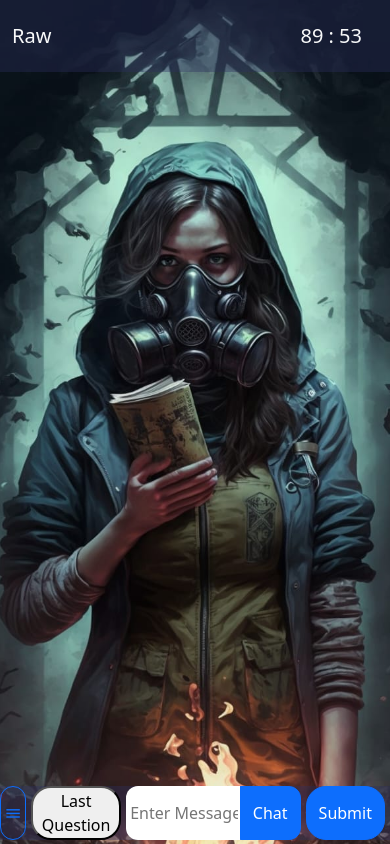
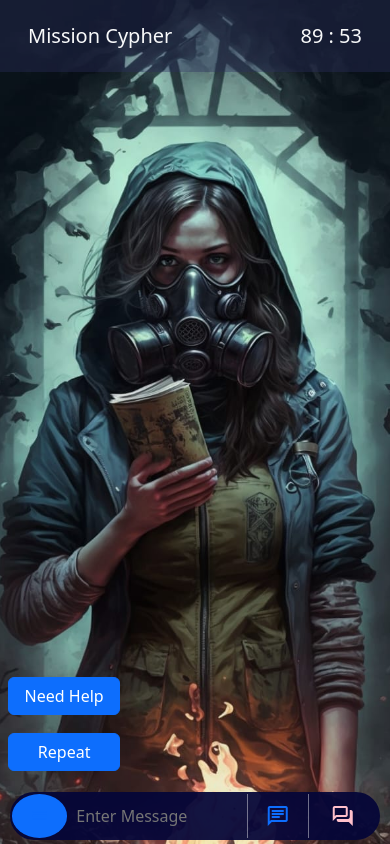
Before and after one commit to dirghayu101/cypher-event, a website: page public/html/chat.html in a window 390 px wide. Both pictures are taken after a click on the button "menu". Drawn offline with nearby package versions, Linux system fonts and the light colour scheme; no server answers; files whose address does not match are found by name.

Commit message:
css done

```diff
--- a/public/html/chat.html
+++ b/public/html/chat.html
@@ -12,6 +12,7 @@
     <link rel="stylesheet" href="../styles/chatpage/chat.css">
     <link rel="stylesheet"
         href="https://fonts.googleapis.com/css2?family=Material+Symbols+Outlined:opsz,wght,FILL,GRAD@48,400,0,0" />
+        <link rel="stylesheet" href="https://fonts.googleapis.com/css2?family=Material+Symbols+Outlined:opsz,wght,FILL,GRAD@20..48,100..700,0..1,-50..200" />
 </head>
 
 <body>
@@ -19,23 +20,33 @@
         <!-- As a link -->
         <nav class="navbar p-0 w-100 container-fluid">
             <div class="container-fluid dflex justify-content-between py-3 ">
-                <p class="navbar-brand  teamName text-light">Raw</p>
+                <p class="navbar-brand  teamName text-light">Mission Cypher</p>
 
-                <p class="navbar-brand text-light " id="timer"> <span id="min">90</span> : <span id="seconds">00</span>
+                <p class="navbar-brand text-light " id="timer"> <span id="min">90</span> : <span id="seconds"><span id="justZero">0</span>00</span>
                 </p>
 
             </div>
         </nav>
         <div class="container-fluid w-100 h-80 p-0 d-flex flex-column messageContainer">
         </div>
+        <div class="container menueOptions">
+            <button id="contactUs" class="btn btn-primary">Need Help</button>
+            <button id="lastQuestion" class="btn btn-primary">Repeat</button>
+        </div>
         <div class="container-fluid messageBar ">
-            <button type="button" class="btn btn-outline-primary menue "> <span class="material-symbols-outlined ">
+
+            <button type="button" class="menue" id="menue"> <span class="material-symbols-outlined ">
                     menu
-                <button id="lastQuestion">Last Question</button>
+
+                </span>
+            </button>
+            <input id="msg" type="text" placeholder="Enter Message" required autocomplete="off">
+            <button type="button" class="btn btn-primary" id="chat"><span class="material-symbols-outlined">
+                chat
                 </span></button>
-            <input id="msg" type="text" placeholder="Enter Message" required autocomplete="off">
-            <button type="button" class="btn btn-primary" id="chat">Chat</button>
-            <button type="button" id="serverSend" class="btn btn-primary">Submit</button>
+            <button type="button" id="serverSend" class="btn btn-primary"><span class="material-symbols-outlined">
+                forum
+                </span></button>
 
         </div>
 
--- a/public/scripts/chat.js
+++ b/public/scripts/chat.js
@@ -1,13 +1,17 @@
 
-
+const menue = document.querySelectorAll(".menue")
 const seconds = document.querySelector("#seconds")
 const min = document.querySelector("#min")
+const zero = document.querySelector("#justZero")
 var minutes = 89;
+
 var secon = 60;
 min.innerText=minutes
 
+
 let x = document.cookie;
 function countdown() {
+
  secon--;
     if(secon==0){
         minutes--
@@ -15,9 +19,32 @@ function countdown() {
         secon=60;
     }
 
-  seconds.innerText = secon;
+    if(secon<10){
+      seconds.innerText = `0${secon}`;
+
+    }
+    else{
+      // zero.style.display="none"
+
+      seconds.innerText = secon;
+
+    }
+
+
 
 
 
 }
 var intervalId = setInterval(countdown, 1000);
+var called = true
+menue[0].addEventListener("click",()=>{
+  if(called){
+    document.querySelector('.menueOptions').style.display="flex"
+  document.querySelector('.menueOptions').classList.add('show');
+}
+  else{
+    // document.querySelector('.menueOptions').style.display="none"
+    document.querySelector('.menueOptions').classList.remove('show')
+  }
+  called=!called
+})
--- a/public/scripts/intro.js
+++ b/public/scripts/intro.js
@@ -1,5 +1,6 @@
 const video = document.getElementById("introVideo")
 const vd = document.getElementsByClassName("vd")
+const ins = document.getElementsByClassName("instructionContainer")
 const nextbtn = document.querySelectorAll(".gameStartBtn")
 const playBtn = document.querySelectorAll(".vd span")
 
@@ -18,8 +19,8 @@ vd[0].addEventListener('click',()=>{
 video.addEventListener("ended",()=>{
     console.log("ended")
 vd[0].style.display="none";
-video.style.height="0px";
-video.style.width="0px";
+ins[0].style.display="flex"
+
 nextbtn[0].style.display="flex"
 
 })
--- a/public/styles/chatpage/chat.css
+++ b/public/styles/chatpage/chat.css
@@ -8,8 +8,37 @@ p {
 .teamName {
   font-size: 20px;
 }
+.menueOptions{
+  display: flex;
+  position: absolute;
+  flex-direction: column;
+  justify-content: space-around;
+  align-items: start;
+  bottom: 0%;
+  margin-bottom: 4rem;
+  margin-left: -7rem;
+  max-width: 30%;
+  height: 7rem;
+  /* left: ; */
+  transition: transform 0.5s ease-in-out;
+  transform: translateX(-8rem);
+
+}
+.menueOptions button{
+  width: 7rem;
+}
+#justZero{
+  display: none;
+
+}
+.menueOptions.show {
+  display: flex;
+  transition: transform 0.5s ease-in-out;
+  transform: translateX(9rem);
+}
 body {
   background-image: url("/user/images/DesktopWallpaper.jpeg");
+  background-image: url("../../assets/images/DesktopWallpaper.jpeg");
   background-position: center;
   background-size: cover;
   background-repeat: no-repeat;
@@ -98,10 +127,13 @@ body {
 .messageBar {
   display: flex;
   flex-direction: row;
+  background-color: #050638ef;
+  height: fit-content;
+  width: 95%;
+  border-radius: 1rem;
   padding: 0.5%;
-  width: 100%;
   justify-content: space-around;
-  background-color: #2c2e615e;
+  margin-bottom:0.5rem;
 }
 
 .messageBar > input {
@@ -109,11 +141,20 @@ body {
   outline:none;
   border: none;
   border-radius: 12px;
+  padding-left: 2%;
+  background-color: transparent;
+  color: white;
 }
 .messageBar button {
   margin: 0% .5%;
   flex-grow: 1;
   border-radius: 12px;
+  background-color: transparent;
+  border: none;
+  border-radius: 0px;
+  display: flex;
+  justify-content: center;
+  align-items: center;
 }
 .navbar {
   background-color: #2c2e615e;
@@ -122,12 +163,41 @@ body {
 .highlight-refer {
   border: 3px solid red;
 }
+#serverSend{
+  border-left:0.5px solid white;
+}
+#serverSend span{
+  color: pink;
+
+
+}
+#chat{
+  border-left: 0.5px solid  white;
+
+}
+#chat span{
+  color: #0d6efd;
+
+}
+#menue{
+  border-right: 0.5px solid white;
+}
+#menue span{
+  font-size: 2rem;
+  color: #0d6efd;
+
+
+}
 
 @media only screen and (max-width: 600px) {
+  .messageBar > button {
+    border-radius: 0;
+  }
   body {
     background-image: url("/user/images/mobileWallpaper.jpeg");
+    background-image: url("../../assets/images/mobileWallpaper.jpeg");
     height: 100%;
-    min-height: -webkit-fill-available;
+    min-height:env(safe-area-inset-top);;
     background-size: fill;
     width: 100vw;
     overflow: hidden;
@@ -137,43 +207,125 @@ body {
     overflow-y: scroll;
   }
   .messageBar {
-    background-color: #2c2e615e;
-    padding: 0%;
+    /* background-color: #464bc95e; */
+    background-color: #050638ef;
+    /* padding: 1.5%; */
+    height: 3.5rem;
     display: flex;
     flex-direction: row;
     justify-content: flex-start;
     margin-bottom: 1%;
+    width: 95%;
+    border-radius: 3rem;
   }
   .messageBar > input {
+    background-color: transparent;
+
     width: 40%;
     flex-grow: 5;
-    border-radius: 12px;
+    /* border-radius: 12px; */
     border: none;
     border-radius: 12px 0px 0px 12px;
-    padding-left: 1%;
+    padding-left: 2%;
+    color: white;
   }
   #chat{
     border-radius: 0px 12px 12px 0px;
   }
 
   .messageBar > button {
+    background: rgba(255, 255, 255, 0.175);
+    background-color: transparent;
+    /* border: none; */
     /* width: 5%; */
-    margin: 0% 5px;
+    /* margin: 0% 5px; */
     flex-grow: 7;
-    border-radius: 20px;
+    /* border-radius: 0px; */
     margin-left: 0%;
+    display: flex;
+    flex-direction: column;
+    justify-content: center;
+    align-items: center;
+
+  }
+  .messageBar > button>span{
+    color:white
   }
   .messageContainer::-webkit-scrollbar {
     display: none;
   }
-  .menue{
-    width: 2%;
+
+  #menue span{
+    font-size: 1.2rem
+  }
+  .menueOptions{
+    display: flex;
+    position: absolute;
+    flex-direction: column;
+    justify-content: space-around;
+    align-items: start;
+    bottom: 0%;
+    margin-bottom: 4rem;
+    margin-left: -7rem;
+    max-width: 30%;
+    height: 7rem;
+    left: -1%;
+    transition: transform 0.5s ease-in-out;
+    transform: translateX(-4rem);
+
+  }
+
+
+  .menueOptions.show {
+    display: flex;
+    transition: transform 0.5s ease-in-out;
+    transform: translateX(7rem);
+  }
+  #chat{
+    /* background-color: white; */
+    border: none;
+    outline: none;
+    color: gray;
+    margin: 0;
+    border-radius: 0;
+    border-left: 0.25px solid rgba(255, 255, 255, 0.418);
+    flex-grow:2 ;
+
+  }
+  #chat span{
+    color: #0d6efd;
+  }
+
+
+  #serverSend{
+    border-radius: 0px 12px 12px 0px;
+    padding: 0%;
+    background-color: transparent;
+    border: none;
+    border-left: 0.25px solid rgba(255, 255, 255, 0.418);
+    background-image: none;
+
+
+  }
+  #serverSend span{
+    color: pink;
+  }
+  #menue{
+    width: 0.2rem;
     display: flex;
     justify-content: center;
     align-items: center;
+    background-color: transparent;
+    border: none;
+    outline: none;
+    border-radius: 50%;
+    /* border-right: 0.25px solid rgba(255, 255, 255, 0.418); */
+    background-color: #0d6efd;
+    height:2.75rem;
 
   }
-  .menue span{
-    font-size: 1.2rem
+  .teamName{
+    padding-left: 1rem;
   }
+
 }
--- a/public/styles/introduction/intro.css
+++ b/public/styles/introduction/intro.css
@@ -1,17 +1,29 @@
 body{
     background-color: #15162D;
+    overflow: hidden;
+}
+body>h1{
+    display: none;
+}
+.introContainer{
+    height: 100vh;
+    width: 100%;
+    display: flex;
+    flex-direction: column;
+    justify-content: center;
+    align-items: center;
 }
 
 
 .vd{
+
+    display: flex;
+    width: 80%;
     min-height: 7rem;
     min-width: 7rem;
-    height: 100%;
-    width: 100%;
-    /* background-color: pink; */
-    margin: 5% 0% 0% 5%;
+    max-height: 100vh;
+    padding: 2%;
     position: relative;
-    display: flex;
     flex-direction: column;
     justify-content: center;
     align-items: center;
@@ -26,44 +38,78 @@ body{
 
 }
 #introVideo{
+    display: flex;
+    position: relative;
+
+    max-height: 80vh;
     height: 100%;
     width: 100%;
+    min-width: 50rem;
     object-fit: cover;
     -webkit-box-shadow: 3px 4px 43px -8px #2c2e61;
     -moz-box-shadow: 3px 4px 43px -8px #2c2e61;
     box-shadow: 3px 4px 43px -8px #2c2e61;
 }
+#introVideo source{
+    height: 100%;
+    width: 100%;
+}
 .instructionContainer{
-    margin-top: 15%;
+    display: none;
+    justify-self: center;
+    flex-direction:column ;
+    justify-content: center;
+    align-items: center;
+
     color: white;
-    justify-content: space-between;
+
 }
 .instructionContainer li{
     margin: 5% 0%;
 }
 .gameStartBtn{
+    display: none;
 
     padding: 1% 0%;
     width: 100%;
     position: absolute;
     bottom: 0%;
-    display: none;
     flex-direction: row;
-    justify-content: end;
+    justify-content: center;
+    align-items: center;
+}
+.gameStartBtn button{
+    width: 50%;
 }
 @media only screen and (max-width: 600px) {
+    body{
+        display: block;
+        overflow: hidden;
+    }
+    body>h1{
+        display: block;
+    }
     body{
         height: 80vh;
     }
     .introContainer{
         display: flex;
         flex-direction: column;
+        justify-content: center;
+        align-items: center;
         padding: 0%;
         margin: 0%;
+        height: 100%;
     }
     .vd{
-        height: 100%;
-        width: 100%;
+        max-width: 90vw;
         margin: 0%;
     }
+    #introVideo{
+        width:40%;
+        min-width: 100vw;
+        display: flex;
+        justify-content: center;
+        align-items: center;
+    }
   }
```
Also changed, not shown: public/html/IntroductionPage.html (+7 -6 lines).
